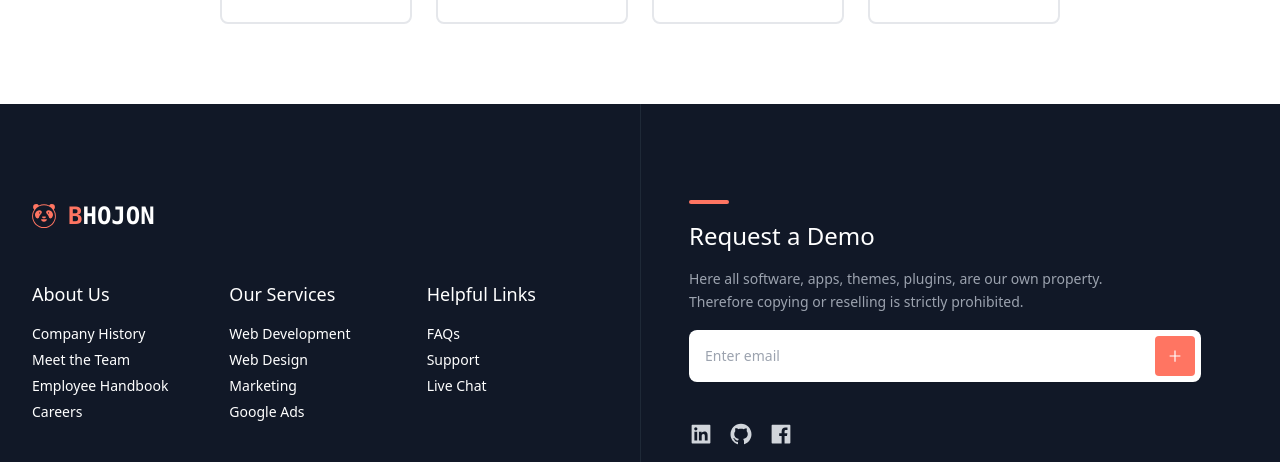
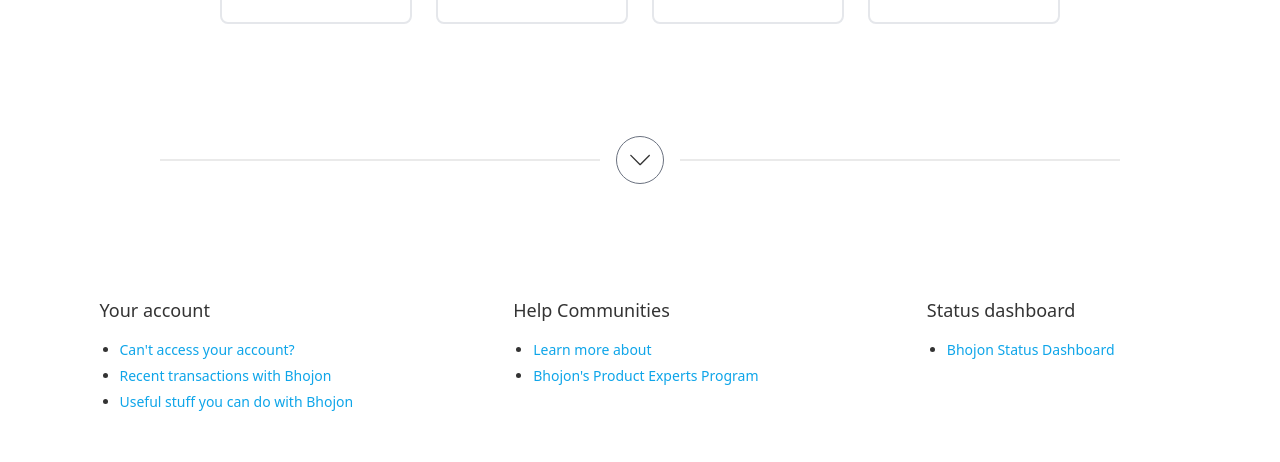
Before and after one commit to nDevers/Bhojon, a React (Create React App) app: page /support in a window 1280 px wide. Shown: the part 940-1402 px from the top of the page. Built offline with nearby package versions, Linux system fonts and the light colour scheme; no server answers.

Commit message:
support page
Co-Authored-By: AႦιԃ Hαʂαɳ <60427103+AbidHasanPiash@users.noreply.github.com>

```diff
--- a/src/pages/home/Support.js
+++ b/src/pages/home/Support.js
@@ -4,6 +4,7 @@ import { AiOutlineAccountBook, AiOutlineSearch } from "react-icons/ai";
 import { FaChrome, FaMobileAlt } from "react-icons/fa";
 import { FiDownloadCloud } from "react-icons/fi";
 import { SiSpringsecurity } from "react-icons/si";
+import { SlArrowDown } from "react-icons/sl";
 import {
   MdOutlineSocialDistance,
   MdSettingsInputComponent,
@@ -54,6 +55,48 @@ const Support = () => {
     },
   ];
 
+  const importantLinks = [
+    {
+      category: "Your account",
+      links: [
+        {
+          name: "Can't access your account?",
+          link: "",
+        },
+        {
+          name: "Recent transactions with Bhojon",
+          link: "",
+        },
+        {
+          name: "Useful stuff you can do with Bhojon",
+          link: "",
+        },
+      ],
+    },
+    {
+      category: "Help Communities",
+      links: [
+        {
+          name: "Learn more about",
+          link: "",
+        },
+        {
+          name: "Bhojon's Product Experts Program",
+          link: "",
+        },
+      ],
+    },
+    {
+      category: "Status dashboard",
+      links: [
+        {
+          name: "Bhojon Status Dashboard",
+          link: "",
+        },
+      ],
+    },
+  ];
+
   return (
     <section className="flex flex-col items-center justify-center my-20">
       <div class="p-8 md:p-12 lg:px-16 lg:py-24">
@@ -99,7 +142,6 @@ const Support = () => {
           </form>
         </div>
       </div>
-
       <div className="grid lg:grid-cols-4 md:grid-cols-4 grid-cols-2 gap-6 place-content-center mt-10">
         {supportCategories?.map((supportCategory) => (
           <Link
@@ -113,6 +155,40 @@ const Support = () => {
           </Link>
         ))}
       </div>
+      {/* divider */}
+      <div className="my-32 lg:mx-40 md:mx-20 mx-10 divider divide-gray-500">
+        <button className="btn btn-circle border-gray-500 btn-outline hover:btn-secondary hover:text-white">
+          <SlArrowDown className="text-xl font-bold" />
+        </button>
+      </div>
+      {/* important links */}
+      <div className="grid grid-cols-1 md:grid-cols-2 lg:grid-cols-3 lg:gap-40 md:gap-10 gap-4 sm:justify-start">
+        {importantLinks?.map((importantLink) => (
+          <div
+            className="text-center lg:text-left"
+            key={importantLink?.category}
+          >
+            <p className="text-lg font-medium text-start">
+              {importantLink?.category}
+            </p>
+
+            <nav aria-label="Footer About Nav" className="mt-4 ml-5">
+              <ul className="space-y-1.5 text-sm">
+                {importantLink?.links?.map((link) => (
+                  <li className="list-disc text-start">
+                    <Link
+                      className="text-sky-500 transition hover:text-primary hover:underline"
+                      to={link?.link}
+                    >
+                      {link?.name}
+                    </Link>
+                  </li>
+                ))}
+              </ul>
+            </nav>
+          </div>
+        ))}
+      </div>
     </section>
   );
 };
```
